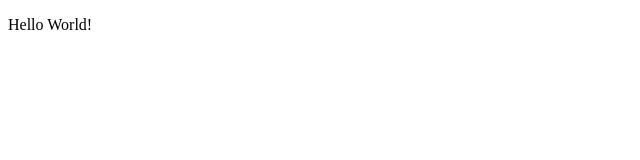
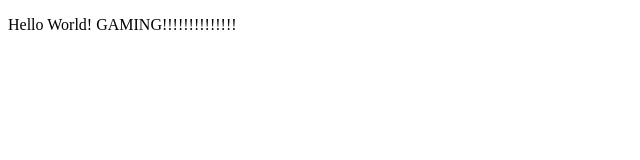
Before and after one commit to significantless/discord, a plain HTML site: page index.html in a window 1280 px wide. Shown: the whole page, without its empty margins (0-640 px from the left). Drawn offline with Linux system fonts and the light colour scheme.

Commit message:
Update index.html

```diff
--- a/index.html
+++ b/index.html
@@ -9,6 +9,8 @@
 
 <p>
 Hello World!
+
+ GAMING!!!!!!!!!!!!!!
 </p>
 
 <!--no-->
```
